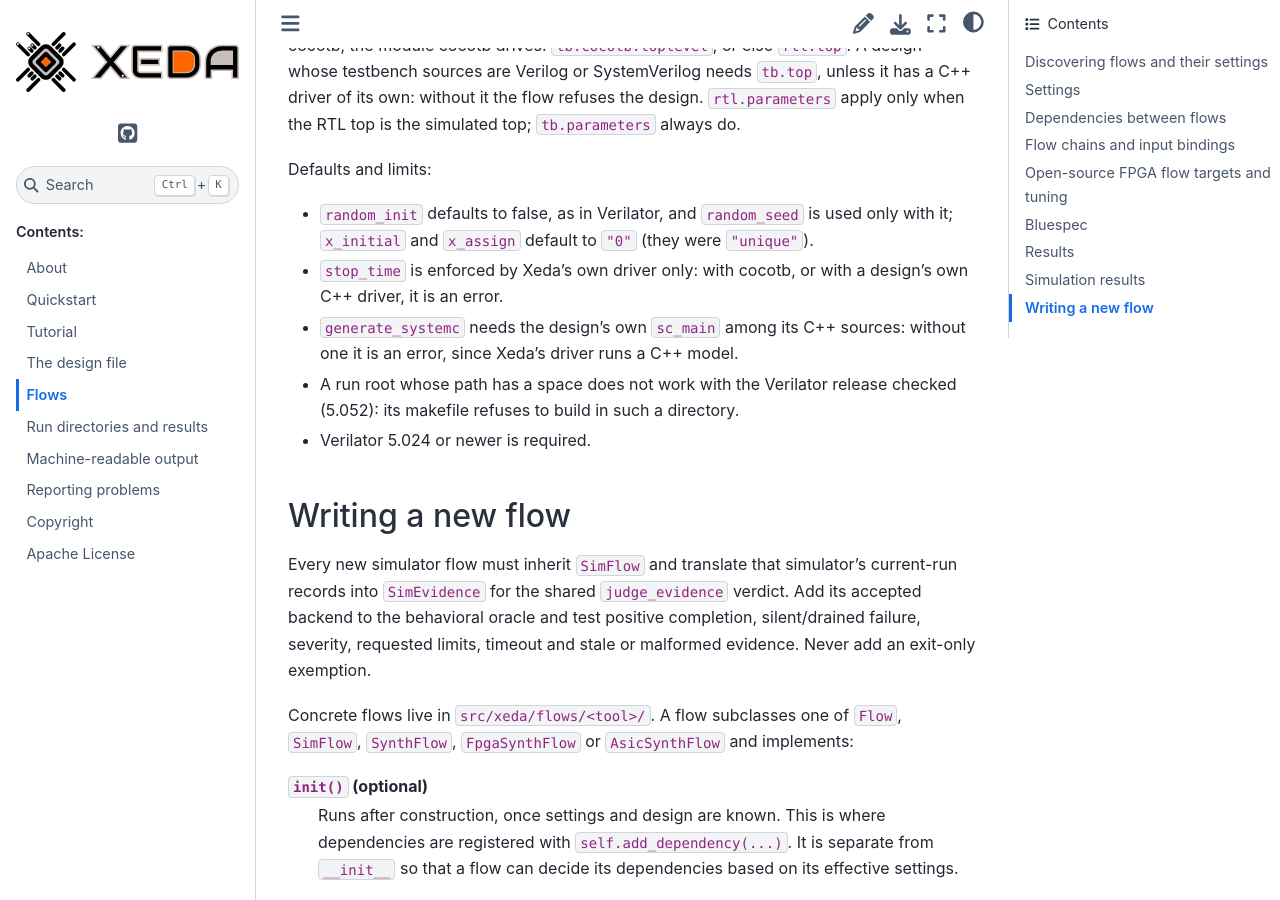
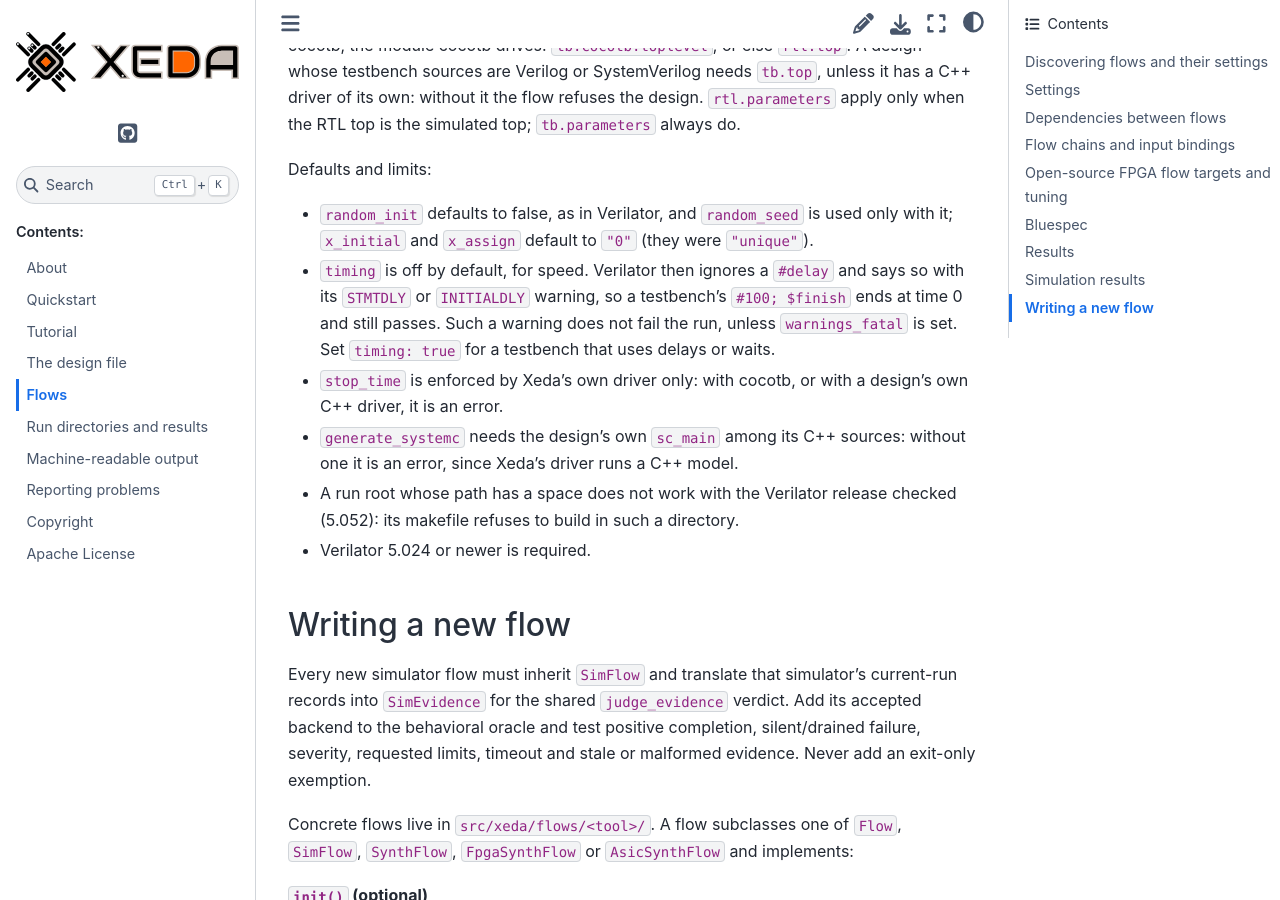
Before and after one commit to XedaHQ/xeda, a Sphinx documentation site: the page built from docs/flows.rst, in a window 1280 px wide and 900 px high, scrolled down 18674 px. Built offline with Sphinx 7.4.7 and the Sphinx Book theme 1.1.4, drawn with Linux system fonts in a browser that asks for light colours.

Commit message:
Let Verilator warn about a delay it ignores
Without `timing`, Verilator ignores a `#delay`. Xeda passed
`-Wno-STMTDLY -Wno-INITIALDLY`, so a testbench's `#100; $finish` ended at time 0
and passed without a word. Xeda no longer passes them, and Verilator says so.

`timing` stays off by default, as before. The build already passes `-Wno-fatal`,
so the warning does not fail a run unless `warnings_fatal` is set. The setting's
description and the docs say that a delay is ignored, with a warning, when
`timing` is off.

```diff
--- a/docs/flows.rst
+++ b/docs/flows.rst
@@ -772,6 +772,10 @@ Defaults and limits:
 
 * ``random_init`` defaults to false, as in Verilator, and ``random_seed`` is used only with it;
   ``x_initial`` and ``x_assign`` default to ``"0"`` (they were ``"unique"``).
+* ``timing`` is off by default, for speed. Verilator then ignores a ``#delay`` and says so with
+  its ``STMTDLY`` or ``INITIALDLY`` warning, so a testbench's ``#100; $finish`` ends at time 0 and
+  still passes. Such a warning does not fail the run, unless ``warnings_fatal`` is set. Set
+  ``timing: true`` for a testbench that uses delays or waits.
 * ``stop_time`` is enforced by Xeda's own driver only: with cocotb, or with a design's own C++
   driver, it is an error.
 * ``generate_systemc`` needs the design's own ``sc_main`` among its C++ sources: without one it is
```
Also changed, not shown: CHANGELOG.md (+4 -0 lines), CLAUDE.md (+3 -0 lines), 2 other files.
